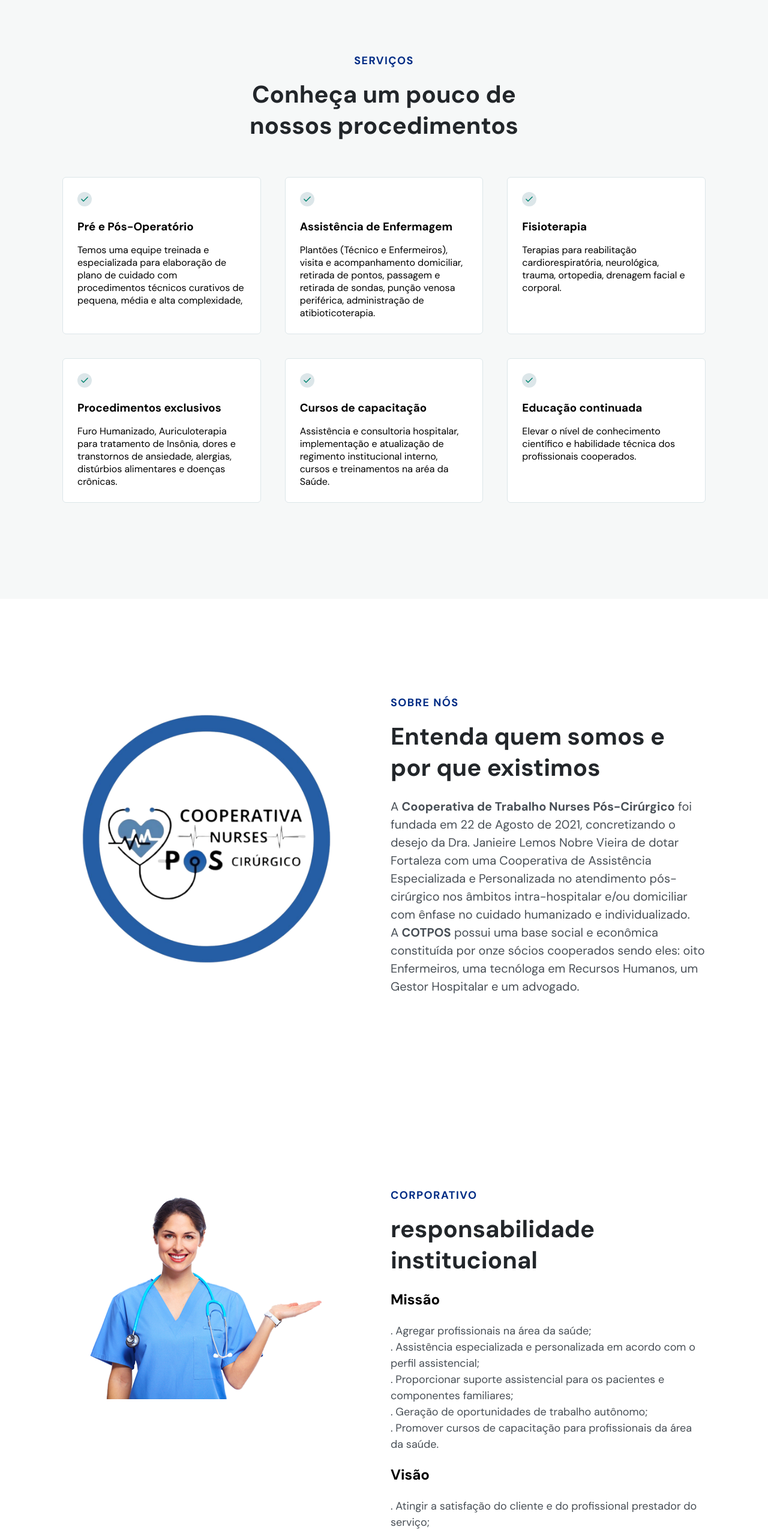
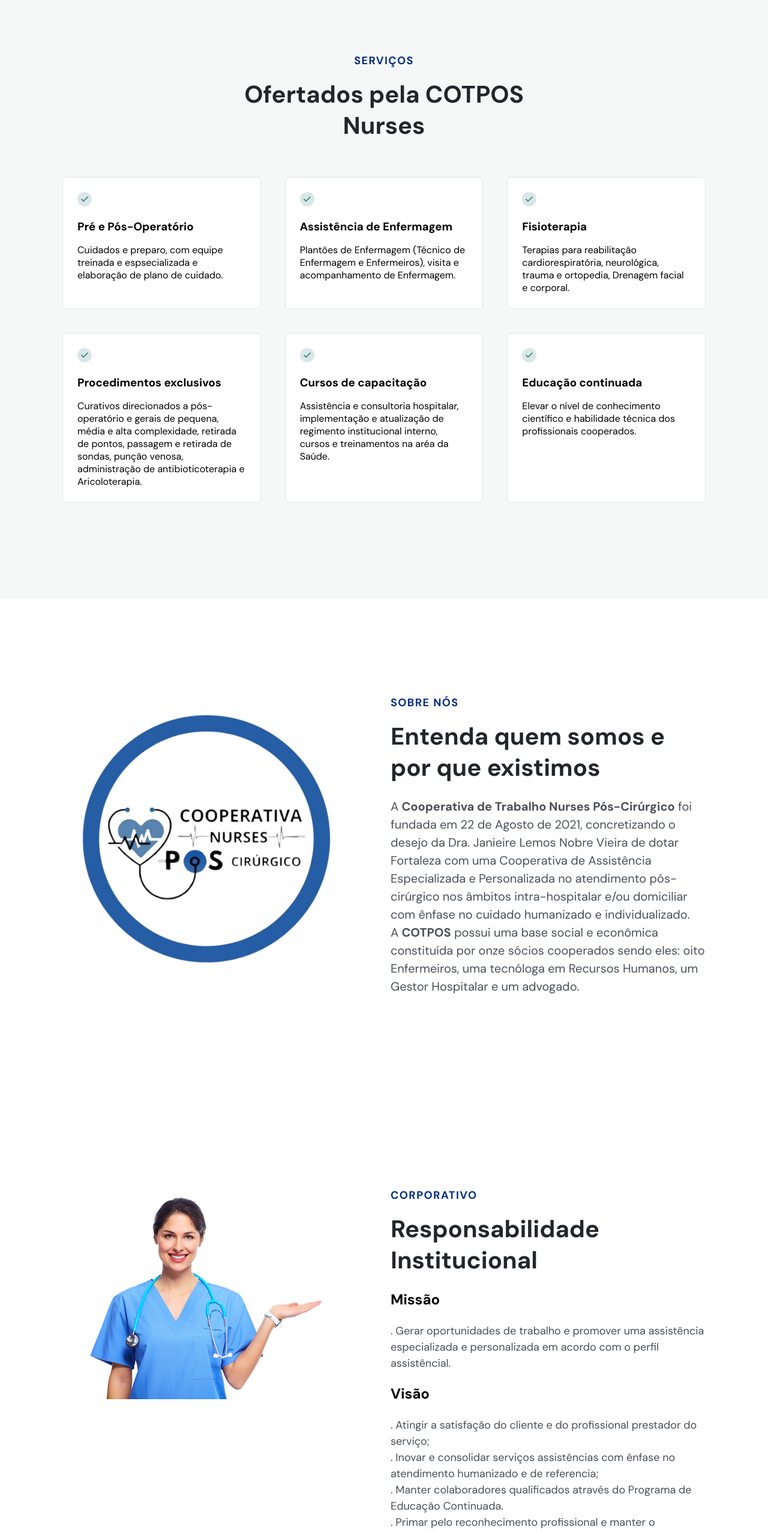
Before and after one commit to eddyangelop/NLW-8-Pagina-doctorcare, a plain HTML site: page index.html in a window 1280 px wide. Shown: the part 800-3355 px from the top of the page at 60% size. Drawn offline with nearby package versions, Linux system fonts and the light colour scheme.

Commit message:
edicao de texto

```diff
--- a/index.html
+++ b/index.html
@@ -318,7 +318,7 @@
       <div class="wrapper">
         <header>
           <h4>Serviços</h4>
-          <h2>Conheça um pouco de nossos procedimentos</h2>
+          <h2>Ofertados pela COTPOS Nurses</h2>
         </header>
 
         <div class="contet">
@@ -343,7 +343,7 @@
 
               <h3>Pré e Pós-Operatório</h3>
               <p>
-                Temos uma equipe treinada e especializada para elaboração de plano de cuidado com procedimentos  técnicos curativos de pequena, média e alta complexidade,
+                Cuidados e preparo, com equipe treinada e espsecializada e elaboração de plano de cuidado.
               </p>
             </div>
 
@@ -367,7 +367,7 @@
 
               <h3>Assistência de Enfermagem</h3>
               <p>
-                Plantões (Técnico e Enfermeiros), visita e acompanhamento domiciliar, retirada de pontos, passagem e retirada de sondas, punção venosa periférica, administração de atibioticoterapia.
+                Plantões de Enfermagem (Técnico de Enfermagem e Enfermeiros), visita e acompanhamento de Enfermagem.
               </p>
             </div>
 
@@ -391,7 +391,7 @@
 
               <h3>Fisioterapia</h3>
               <p>
-                Terapias para reabilitação cardiorespiratória, neurológica, trauma, ortopedia, drenagem facial e corporal.
+                Terapias para reabilitação cardiorespiratória, neurológica, trauma e ortopedia, Drenagem facial e corporal.
               </p>
             </div>
 
@@ -415,7 +415,7 @@
 
               <h3>Procedimentos exclusivos</h3>
               <p>
-                Furo Humanizado, Auriculoterapia para tratamento de Insônia, dores e transtornos de ansiedade, alergias, distúrbios alimentares e doenças crônicas.
+                Curativos direcionados a pós-operatório e gerais de pequena, média e alta complexidade, retirada de pontos, passagem e retirada de sondas, punção venosa, administração de antibioticoterapia e Aricoloterapia.
               </p>
             </div>
 
@@ -512,7 +512,7 @@
         <div class="col-a">
           <header>
             <h4>Corporativo</h4>
-            <h2>responsabilidade institucional</h2>
+            <h2>Responsabilidade Institucional</h2>
           </header>
 
           <div class="content">
@@ -520,13 +520,7 @@
               Missão
               </h2>
             <p>
-              . Agregar profissionais na área da saúde; <br>
-              . Assistência especializada e personalizada em acordo com o perfil
-                assistencial; <br>
-              .  Proporcionar suporte assistencial para os pacientes e componentes
-                familiares; <br>
-              .  Geração de oportunidades de trabalho autônomo; <br>
-              .  Promover cursos de capacitação para profissionais da área da saúde. <br>
+                . Gerar oportunidades de trabalho e promover uma assistência especializada e personalizada em acordo com o perfil assistêncial.
               </p> <br>
                 <h2>
                 Visão
```
